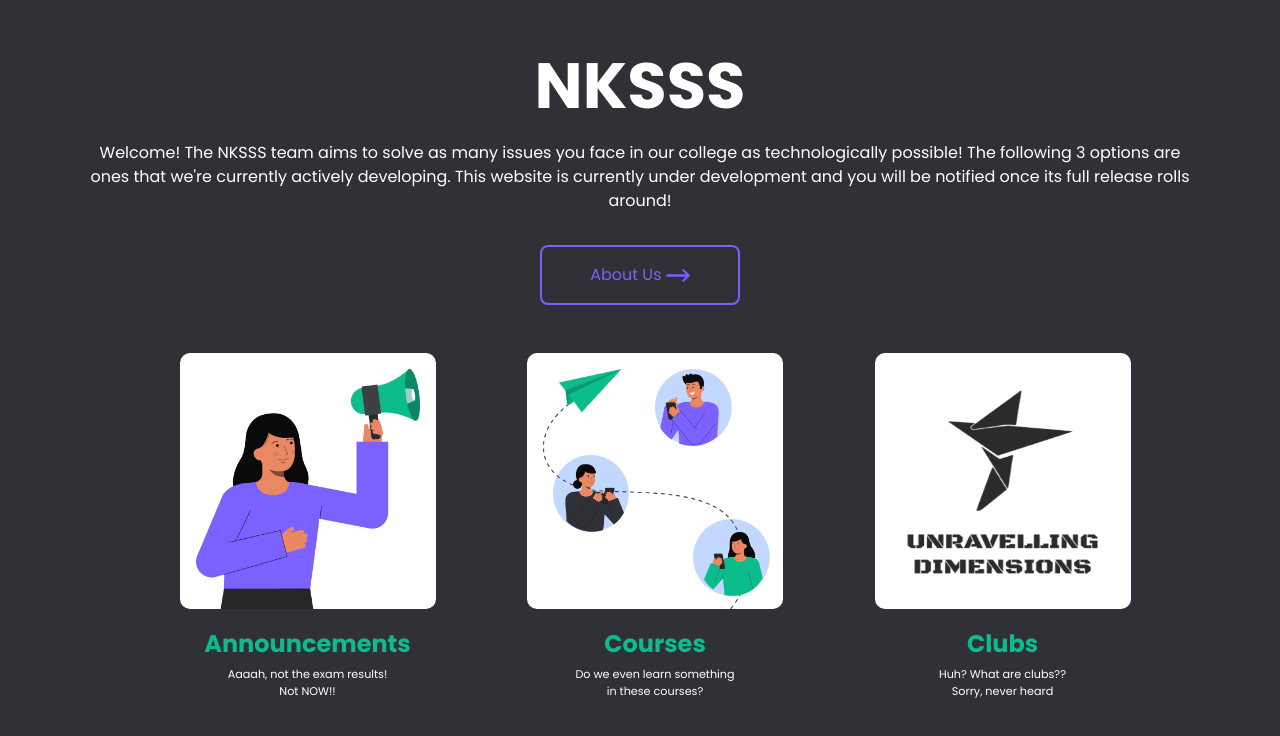
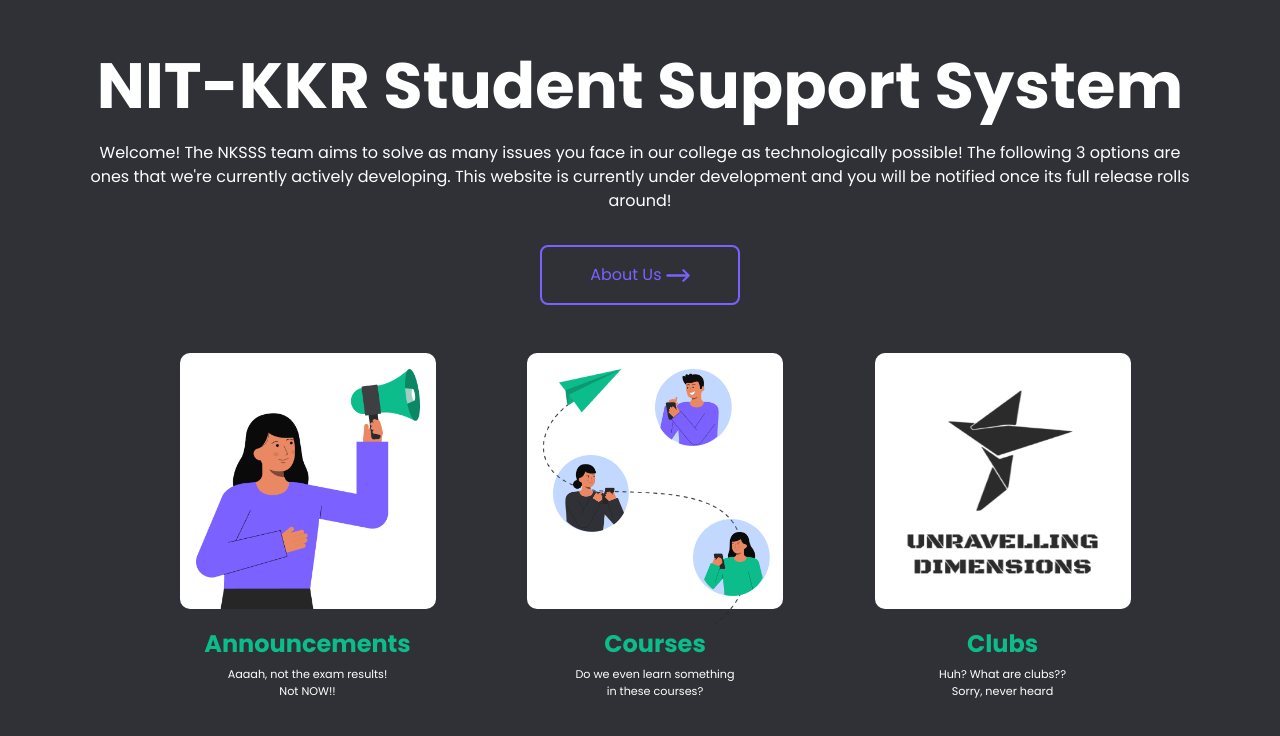
Before and after one commit to nkss-dev/nkss-old-web-frontend, a React (Create React App) app: page / in a window 1280 px wide. Shown: the top 736 px of the page. Built offline with nearby package versions, Linux system fonts and the light colour scheme.

Commit message:
Update main heading

```diff
--- a/src/components/Home.tsx
+++ b/src/components/Home.tsx
@@ -12,7 +12,7 @@ function Home() {
   return (
     <div className="homeCont container-fluid">
       <div className="header container">
-        <h1>NKSSS</h1>
+        <h1>NIT-KKR Student Support System</h1>
         <p>
           Welcome! The NKSSS team aims to solve as many issues you face in our college as technologically possible!
           The following 3 options are ones that we're currently actively developing.
```
